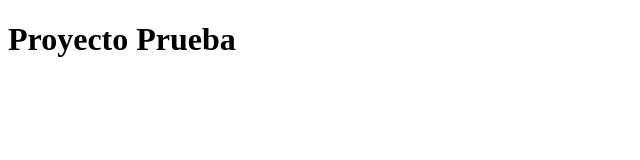
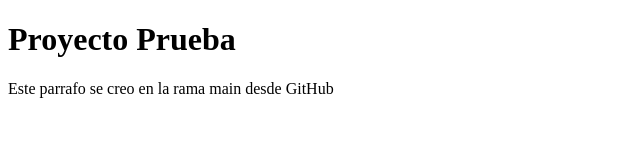
Before and after one commit to participante/Prueba, a plain HTML site: page index.html in a window 1280 px wide. Shown: the whole page, without its empty margins (0-640 px from the left). Drawn offline with Linux system fonts and the light colour scheme.

Commit message:
Update index.html

```diff
--- a/index.html
+++ b/index.html
@@ -8,5 +8,6 @@
 </head>
 <body>
     <h1>Proyecto Prueba</h1>
+    <p>Este parrafo se creo en la rama main desde GitHub</p>
 </body>
 </html>
```
